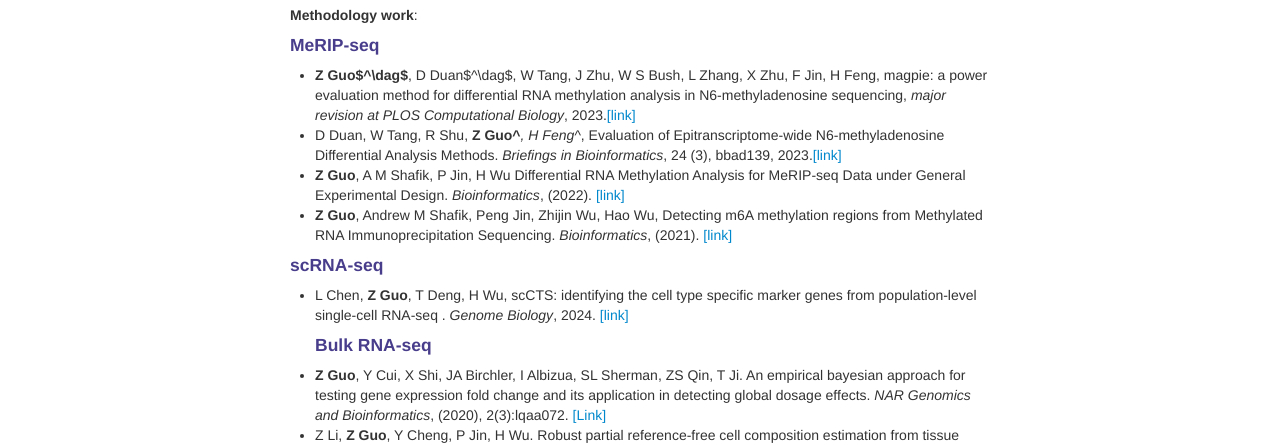
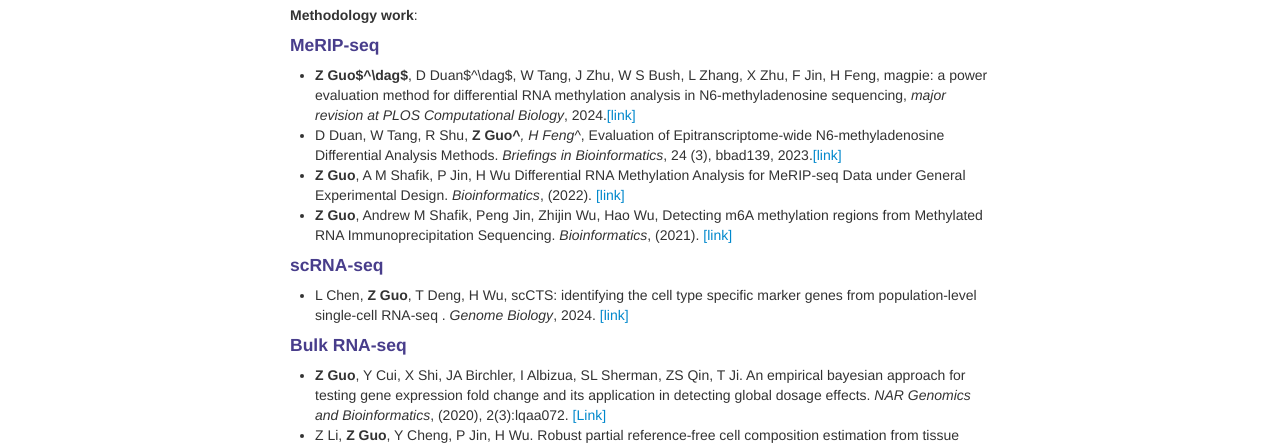
Before and after one commit to ZhenxingGuo0015/ZhenxingGuo0015.github.io, a Jekyll site: the page built from pubs.md, in a window 1280 px wide. Shown: the part 259-704 px from the top of the page. Built offline with Jekyll 4.4.1, drawn with Linux system fonts in a browser that asks for light colours.

Commit message:
Update pubs.md

```diff
--- a/pubs.md
+++ b/pubs.md
@@ -20,7 +20,7 @@ description: Zhenxing Guo's publications
 ### <a name="articles"></a>journal articles
 **Methodology work**:
 #### MeRIP-seq
-* **Z Guo$^\dag$**, D Duan$^\dag$, W Tang, J Zhu, W S Bush, L Zhang, X Zhu, F Jin, H Feng, magpie: a power evaluation method for differential RNA methylation analysis in N6-methyladenosine sequencing, _major revision at PLOS Computational Biology_, 2023.[[link]](https://journals.plos.org/ploscompbiol/article?id=10.1371/journal.pcbi.1011875)
+* **Z Guo$^\dag$**, D Duan$^\dag$, W Tang, J Zhu, W S Bush, L Zhang, X Zhu, F Jin, H Feng, magpie: a power evaluation method for differential RNA methylation analysis in N6-methyladenosine sequencing, _major revision at PLOS Computational Biology_, 2024.[[link]](https://journals.plos.org/ploscompbiol/article?id=10.1371/journal.pcbi.1011875)
 * D Duan, W Tang, R Shu, **Z Guo^***, H Feng^*, Evaluation of Epitranscriptome-wide N6-methyladenosine Differential Analysis Methods. _Briefings in Bioinformatics_, 24 (3), bbad139, 2023.[[link]](https://academic.oup.com/bib/article/24/3/bbad139/7111718?login=true)
 * **Z Guo**, A M Shafik, P Jin, H Wu Differential RNA Methylation Analysis for MeRIP-seq Data under General Experimental Design. _Bioinformatics_, (2022). [[link]](https://doi.org/10.1093/bioinformatics/btac601)
 * **Z Guo**, Andrew M Shafik, Peng Jin, Zhijin Wu, Hao Wu, Detecting m6A methylation regions from Methylated RNA Immunoprecipitation Sequencing. _Bioinformatics_, (2021). [[link]](https://academic.oup.com/bioinformatics/advance-article-abstract/doi/10.1093/bioinformatics/btab181/6173980)
@@ -28,6 +28,7 @@ description: Zhenxing Guo's publications
 #### scRNA-seq
 * L Chen, **Z Guo**, T Deng, H Wu, scCTS: identifying the cell type specific marker genes from population-level single-cell
 RNA-seq . _Genome Biology_, 2024. [[link]](https://link.springer.com/article/10.1186/s13059-024-03410-8)
+
 #### Bulk RNA-seq
 * **Z Guo**, Y Cui, X Shi, JA Birchler, I Albizua, SL Sherman, ZS Qin, T Ji. An empirical bayesian approach for testing gene expression fold change and its application in detecting global dosage effects. _NAR Genomics and Bioinformatics_, (2020), 2(3):lqaa072. [[Link]]( https://academic.oup.com/nargab/article/2/3/lqaa072/5908375)
 * Z Li, **Z Guo**, Y Cheng, P Jin, H Wu. Robust partial reference-free cell composition estimation from tissue expression. _Bioinformatics_, (2020), 36(11): 3431-3438. [[Link]]( https://academic.oup.com/bioinformatics/article/36/11/3431/5804977)
```
